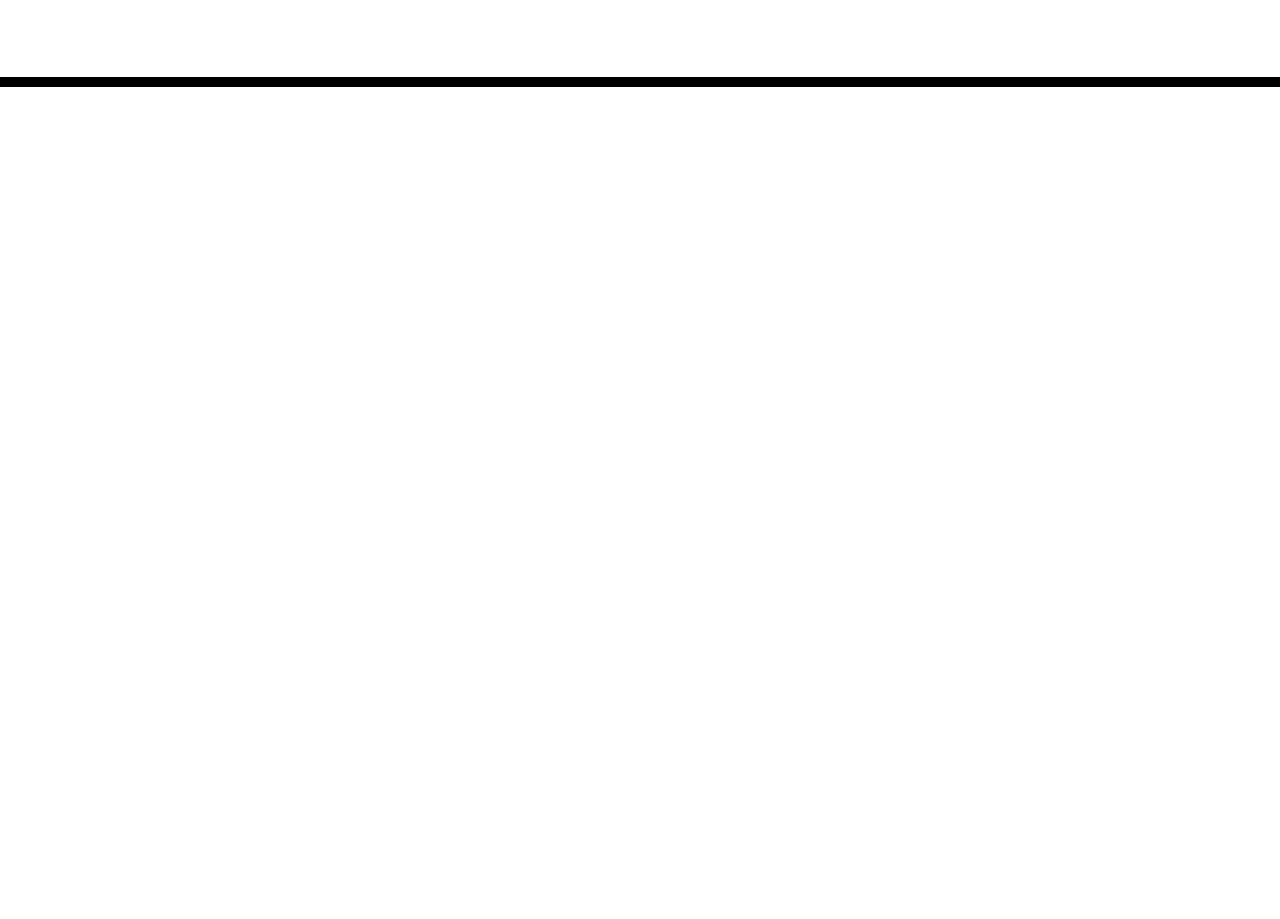
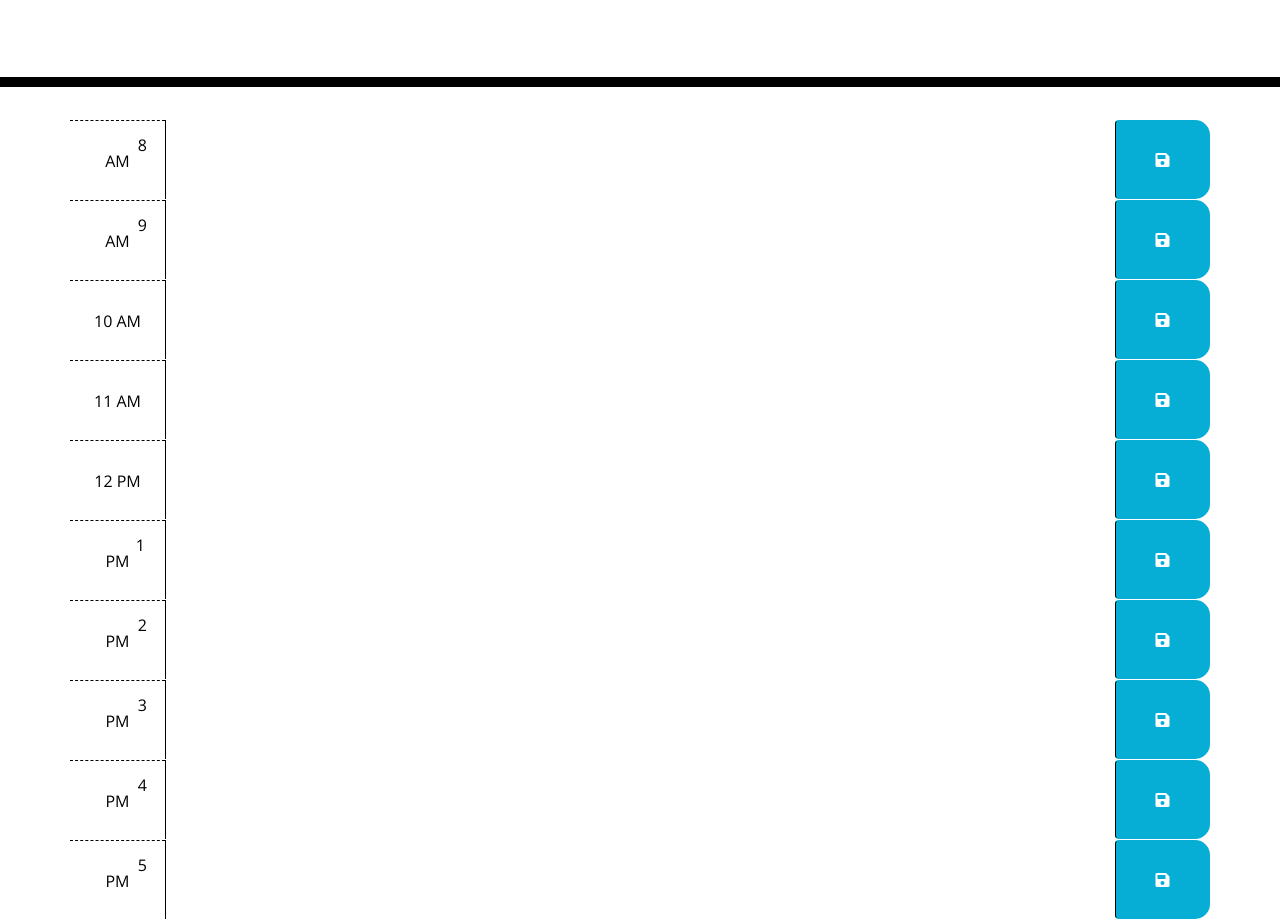
Before and after one commit to Lukesturgill/work-day-schedule, a plain HTML site: page index.html in a window 1280 px wide. Shown: the part 181-1100 px from the top of the page. Before the commit the page ends 800 px from the top, so only its background shows below. Drawn offline with nearby package versions, Linux system fonts and the light colour scheme; files that its build step writes are made by us from their sources.

Commit message:
added timeblocks to html and created js file

```diff
--- a/index.html
+++ b/index.html
@@ -18,7 +18,7 @@
       href="https://fonts.googleapis.com/css?family=Open+Sans&display=swap"
       rel="stylesheet"
     />
-    <link rel="stylesheet" href="style.css" />
+    <link rel="stylesheet" href="assets/style.css" />
     <title>Work Day Scheduler</title>
   </head>
 
@@ -28,8 +28,99 @@
       <p class="lead">A simple calendar app for scheduling your work day</p>
       <p id="currentDay" class="lead"></p>
     </header>
+
     <div class="container">
       <!-- Timeblocks go here -->
+      <div id="8" class="row time-block">
+        <div class="col-md-1 hour">
+            8 AM
+        </div>
+        <textarea class="col-md-10 plan">
+        </textarea>
+        <button class="btn saveBtn col-md-1"><i class="fas fa-save"></i></button>
+      </div>
+
+      <div id="9" class="row time-block">
+        <div class="col-md-1 hour">
+            9 AM
+        </div>
+        <textarea class="col-md-10 plan">
+        </textarea>
+        <button class="btn saveBtn col-md-1"><i class="fas fa-save"></i></button>
+      </div>
+
+      <div id="10" class="row time-block">
+        <div class="col-md-1 hour">
+            10 AM
+        </div>
+        <textarea class="col-md-10 plan">
+        </textarea>
+        <button class="btn saveBtn col-md-1"><i class="fas fa-save"></i></button>
+      </div>
+
+      <div id="11" class="row time-block">
+        <div class="col-md-1 hour">
+            11 AM
+        </div>
+        <textarea class="col-md-10 plan">
+        </textarea>
+        <button class="btn saveBtn col-md-1"><i class="fas fa-save"></i></button>
+      </div>
+
+      <div id="12" class="row time-block">
+        <div class="col-md-1 hour">
+            12 PM
+        </div>
+        <textarea class="col-md-10 plan">
+        </textarea>
+        <button class="btn saveBtn col-md-1"><i class="fas fa-save"></i></button>
+      </div>
+
+      <div id="1" class="row time-block">
+        <div class="col-md-1 hour">
+           1 PM
+        </div>
+        <textarea class="col-md-10 plan">
+        </textarea>
+        <button class="btn saveBtn col-md-1"><i class="fas fa-save"></i></button>
+      </div>
+
+      <div id="2" class="row time-block">
+        <div class="col-md-1 hour">
+            2 PM
+        </div>
+        <textarea class="col-md-10 plan">
+        </textarea>
+        <button class="btn saveBtn col-md-1"><i class="fas fa-save"></i></button>
+      </div>
+
+      <div id="3" class="row time-block">
+        <div class="col-md-1 hour">
+            3 PM
+        </div>
+        <textarea class="col-md-10 plan">
+        </textarea>
+        <button class="btn saveBtn col-md-1"><i class="fas fa-save"></i></button>
+      </div>
+
+      <div id="4" class="row time-block">
+        <div class="col-md-1 hour">
+            4 PM
+        </div>
+        <textarea class="col-md-10 plan">
+        </textarea>
+        <button class="btn saveBtn col-md-1"><i class="fas fa-save"></i></button>
+      </div>
+
+      <div id="5" class="row time-block">
+        <div class="col-md-1 hour">
+            5 PM
+        </div>
+        <textarea class="col-md-10 plan">
+        </textarea>
+        <button class="btn saveBtn col-md-1"><i class="fas fa-save"></i></button>
+      </div>
+
     </div>
 
     <script src="https://code.jquery.com/jquery-3.4.1.min.js"></script>
```
Also changed, not shown: script.js (added).
